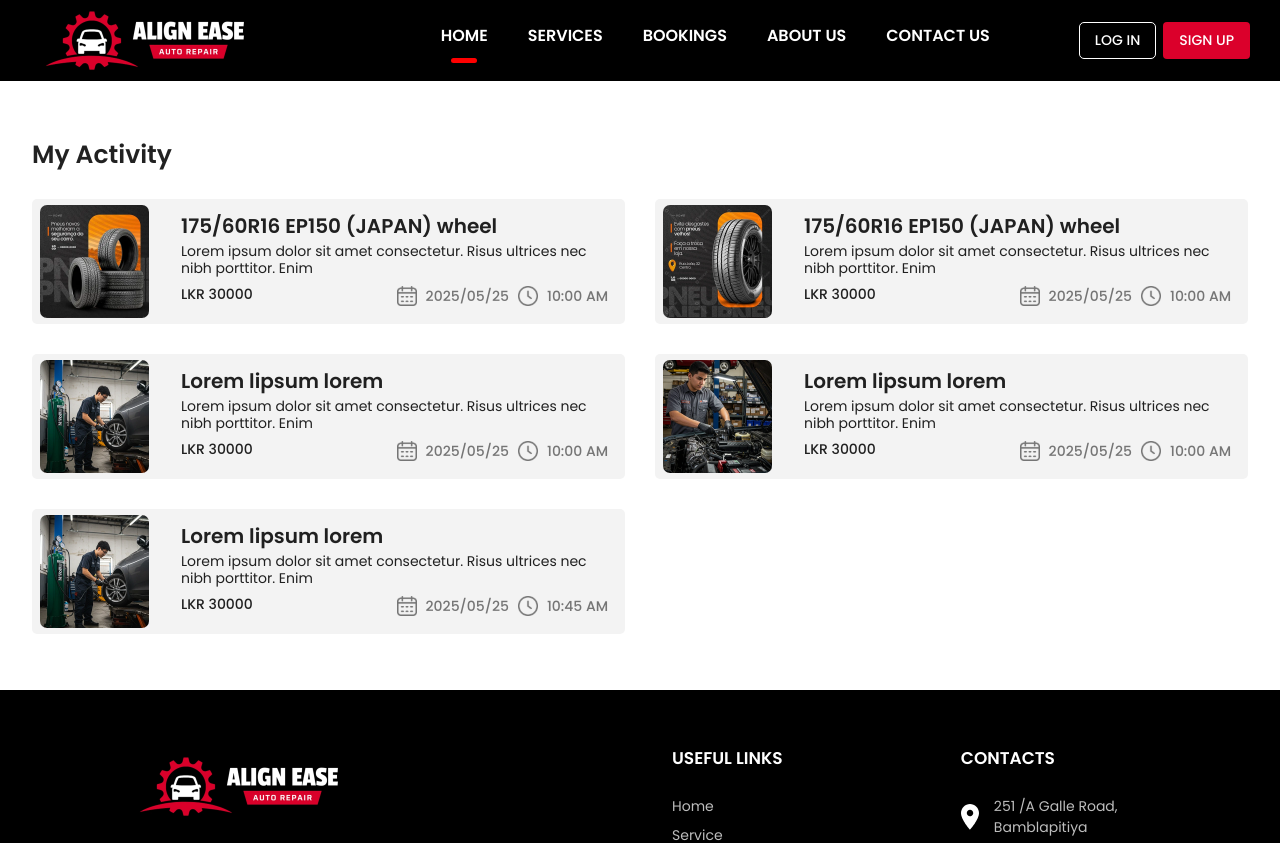
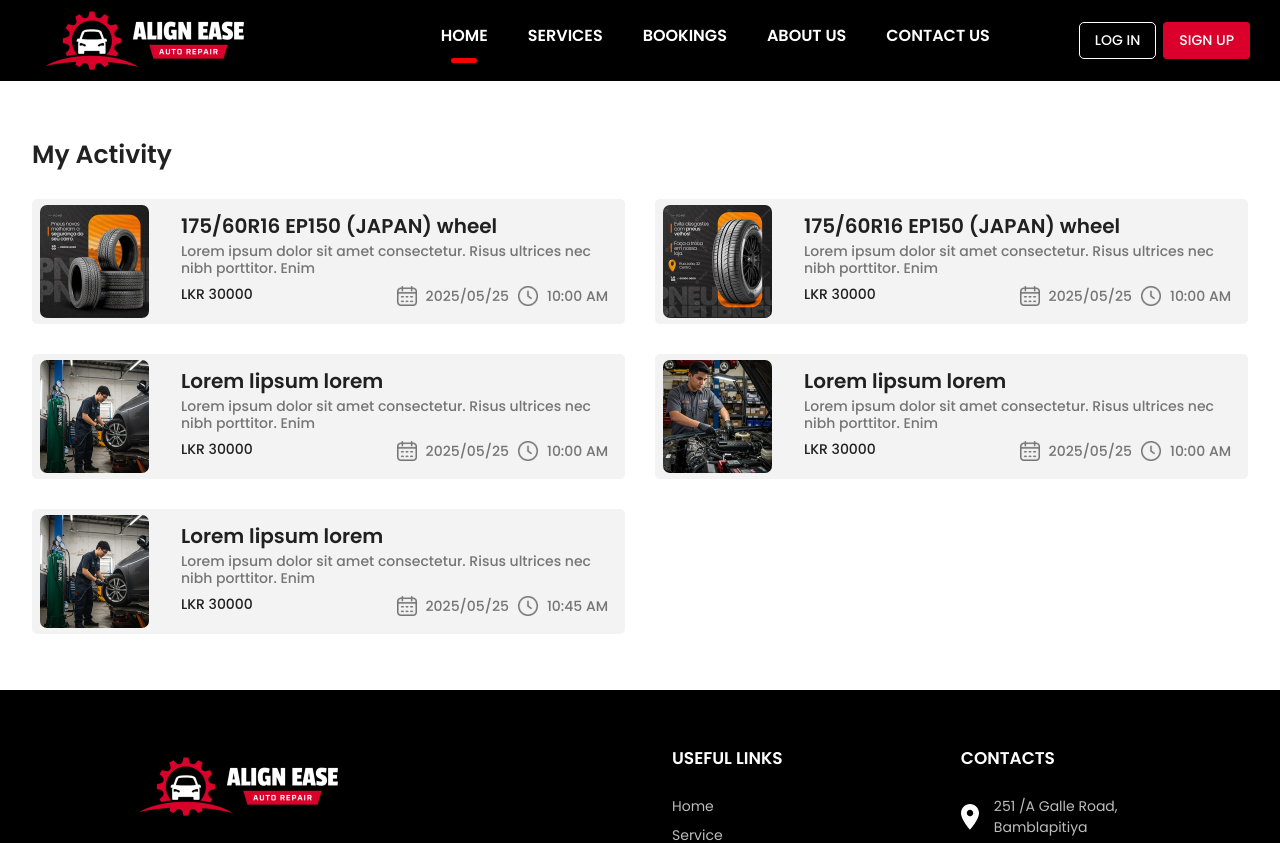
Before and after one commit to Miyuru-Shalitha/intern-task-ui, a React (Vite) app: page /my-activity in a window 1280 px wide. Shown: the top 843 px of the page. Built offline with nearby package versions, Linux system fonts and the light colour scheme.

Commit message:
Add my activity card font weight and color.

```diff
--- a/src/components/my_activity_page/ActivityCard.tsx
+++ b/src/components/my_activity_page/ActivityCard.tsx
@@ -73,7 +73,9 @@
 
           <Typography
             fontSize={14}
+            fontWeight={500}
             lineHeight={1.2}
+            color="#757575"
           >
             {description}
           </Typography>
```
